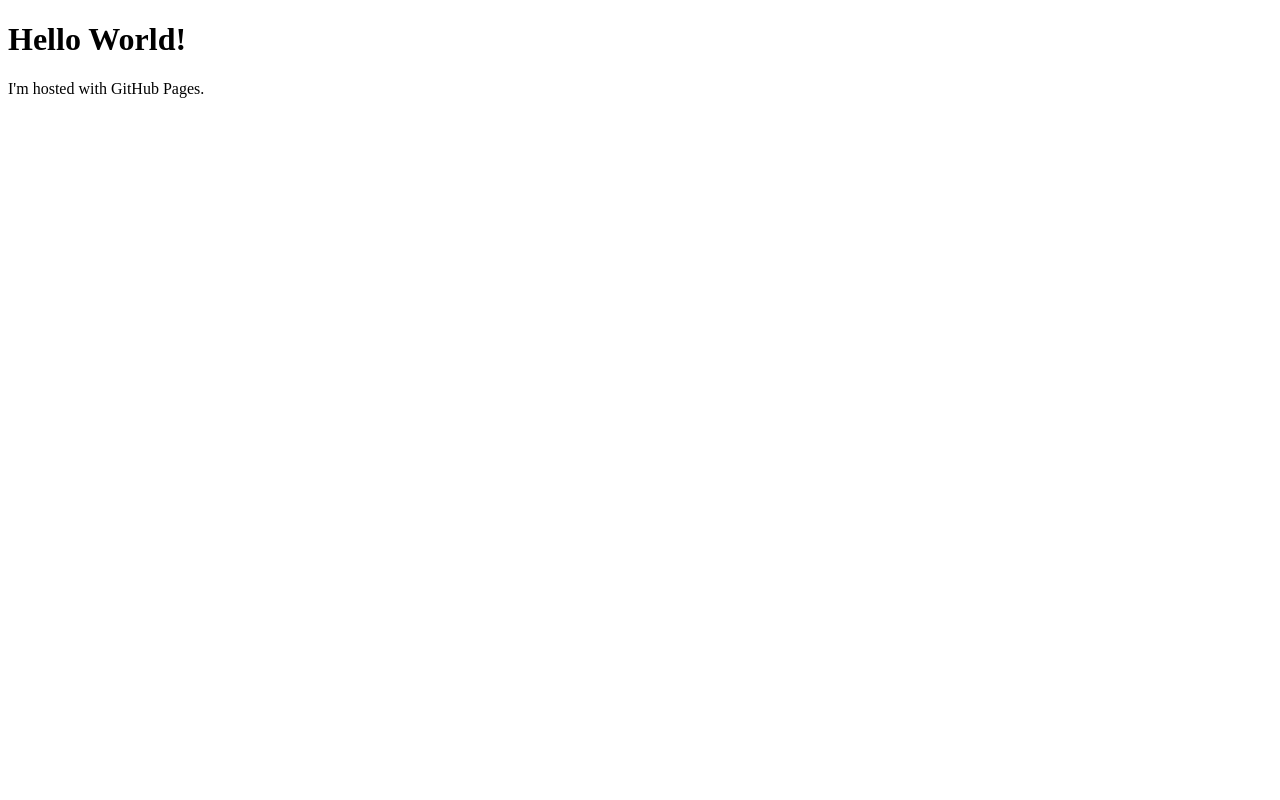
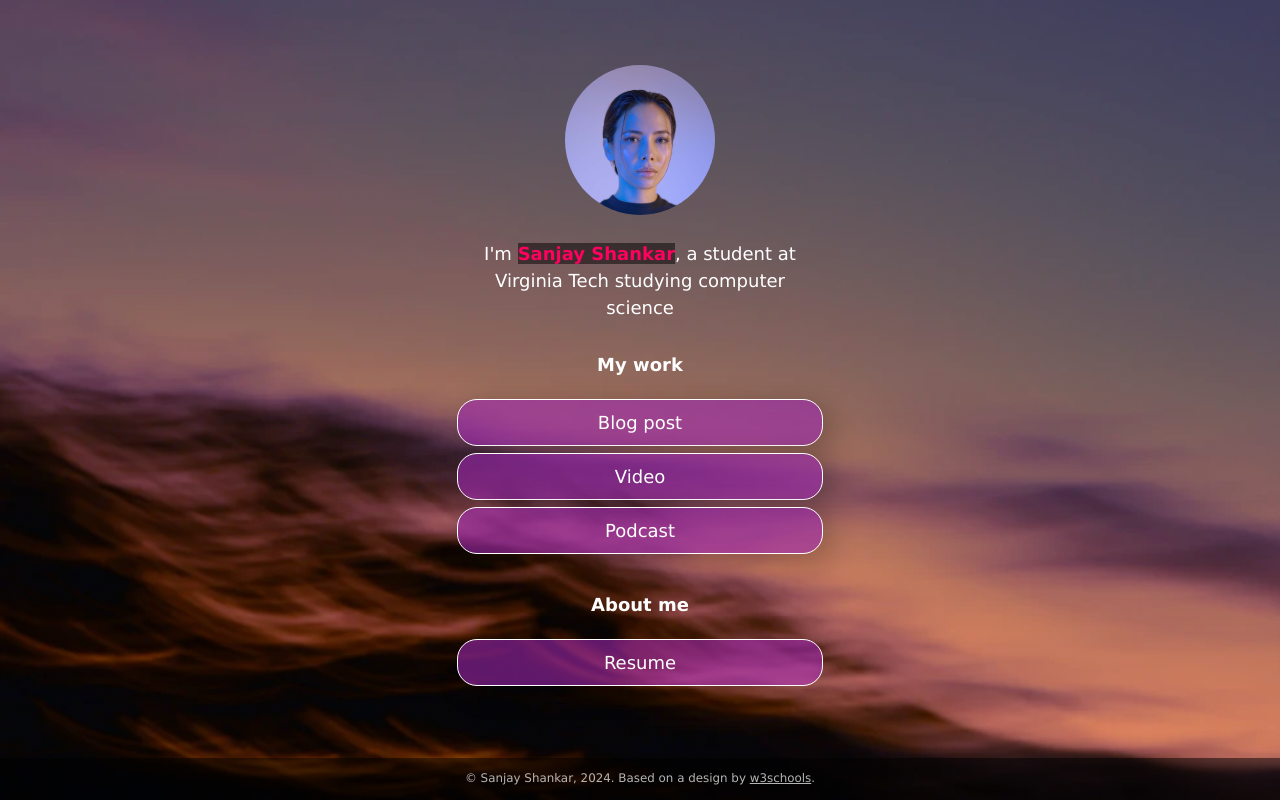
Before and after one commit to SanjayShankar598/SanjayShankar598.github.io, a plain HTML site: page index.html in a window 1280 px wide. Drawn offline with Linux system fonts and the light colour scheme.

Commit message:
updated site

```diff
--- /dev/null
+++ b/css/style.css
@@ -0,0 +1,231 @@
+:root {
+    --primaryText: #fff;
+    --secondaryText: #ff015e;
+    --primary: rgba(156, 39, 176, .60);
+    --secondary: rgba(255, 1, 94, .60);
+    --buttonHover: rgba(156, 39, 176, .40);
+    --smallButtonHover: rgba(0, 0, 0, .25);
+}
+
+html {
+    box-sizing: border-box;
+    /* keeps button boxes within phone screen width */
+    -ms-text-size-adjust: 100%;
+    -webkit-text-size-adjust: 100%;
+    height: 100%;
+}
+
+*,
+*:before,
+*:after {
+    box-sizing: inherit;
+}
+
+body {
+    margin: 0;
+    min-height: 100%;
+    /* The image used for the site background. Try changing skyscape.jpg to stars.jpg. Put a replacement photo in the images folder and, in line 21 below, replace skyscape.jpg with yourbackgroundfilename.jpg */
+    /* The linear gradient darkens the image, like putting a sunglasses lens on top of it. If you want to darken the image even more, change 0.1 (both times) to 0.3 or higher */
+    background: linear-gradient(rgba(0, 0, 0, 0.1), rgba(0, 0, 0, 0.1)), url(../images/skyscape.jpg);
+    /* Prevents the browser from repeating or "tiling" the background image */
+    background-repeat: no-repeat;
+    background-position: center;
+    /* Freezes the image so that even the content scrolls down, the background stays put */
+    background-attachment: fixed;
+    /* Resizes the background image to cover the entire container */
+    background-size: cover;
+    font-family: Futura, Verdana, sans-serif;
+    line-height: 1.5;
+    font-size: 18px;
+    display: flex;
+    flex-direction: column;
+    justify-content: space-around;
+    align-items: center;
+}
+
+h1 {
+    font-size: 1em;
+}
+
+h2 {
+    font-size: 1em;
+    margin-bottom: 0;
+}
+
+img {
+    margin: .5em 1em;
+    /* border: 1px solid #ccc; */
+    border-radius: 50%;
+    height: 150px;
+    max-width: 100%;
+    object-fit: cover;
+    /* Resizes the image to cover the entire container */
+}
+
+.container {
+    text-align: center;
+    width: 100%;
+    padding: 0;
+    margin-right: auto;
+    margin-left: auto;
+    flex: 1;
+    display: flex;
+    flex-direction: column;
+    justify-content: center;
+}
+
+.image-container {
+    text-align: center;
+    width: 100%;
+}
+
+.main-text-color {
+    color: var(--primaryText);
+}
+
+.name {
+    color: var(--secondaryText);
+}
+
+.name strong {
+    background-color: rgba(0, 0, 0, 0.50);
+}
+
+.section-header {
+    padding-top: .5em;
+}
+
+.button,
+.intro,
+.links-container,
+.slidedown,
+.external-link {
+    width: 100%;
+    min-width: 50%;
+    padding: .5em 1em;
+    text-decoration: none;
+    color: inherit;
+    text-align: center;
+}
+
+.button, .external-link {
+    border: 1px solid var(--primaryText);
+    border-radius: 20px;
+    box-shadow: 7px 6px 28px 1px rgba(0, 0, 0, 0.24);
+    overflow: hidden;
+    white-space: nowrap;
+    display: inline-block;
+    background-color: var(--primary);
+    cursor: pointer;
+    transition: 0.2s all;
+}
+
+.button:not(.highlight) {
+    background-color: var(--primary);
+}
+
+@media (hover: hover) {
+    .button:hover { background-color: var(--buttonHover); }
+}
+
+.button.highlight {
+    background-color: var(--secondary);
+}
+
+.button:active, .external-link:active {
+    transform: scale(0.98);
+    /* Scaling button to 0.98 to its original size */
+    box-shadow: 3px 2px 22px 1px rgba(0, 0, 0, 0.24);
+    /* Lowering the shadow */
+}
+
+.intro {
+    margin: 0 auto;
+}
+
+.section {
+    margin-top: 1em;
+}
+
+.slidedown {
+    margin: 0 auto;
+    padding: 0;
+    -webkit-transition: height .4s ease;
+    -o-transition: height .4s ease;
+    transition: height .4s ease;
+    overflow: hidden;
+    height: 0;
+}
+
+.external-link {
+    border: 1px solid var(--primaryText);
+    border-radius: 20px;
+    background-color: transparent;
+    display: flex;
+    align-items: center;
+    justify-content: center;
+    padding: 0;
+    margin: .5em auto 1.5em auto;
+    text-decoration: none;
+    color: inherit;
+    height: 2em;
+    width: 6em;
+}
+
+.external-link:hover {
+    background-color: var(--smallButtonHover)
+}
+
+.description {
+    display: flex;
+    text-align: left;
+    flex-direction: column;
+    padding: 0 .6em;
+}
+
+.description > p {
+    margin: .5em 0;
+}
+
+.footer {
+  font-size: .66em;
+  background-color: rgba(0, 0, 0, .5);
+  color: rgba(225, 225, 225, .8);
+  text-decoration: none;
+  width: 100%;
+  min-height: 3em;
+  display: flex;
+  align-items: center;
+  justify-content: center;
+  position: relative;
+}
+
+.footer a {
+    color: inherit;
+}
+
+/* Media queries allow you to change style properties according to the screen width. In this case, if the screen is AT LEAST 540 pixels wide (bigger than a standard phone), the .container resizes to 540 pixels and the buttons and intro resize to 85% of the container width */
+@media (min-width: 540px) {
+    .container {
+        max-width: 540px;
+    }
+
+    .button,
+    .intro,
+    .slidedown {
+        width: 85%;
+    }
+}
+
+/* If the screen is AT LEAST 768 pixels wide (standard tablet or larger), the .container resizes to 750 pixels and the buttons and intro resize to 40% of the container width */
+@media (min-width: 768px) {
+    .container {
+        max-width: 768px;
+    }
+
+    .button,
+    .intro,
+    .slidedown {
+        width: 40%;
+    }
+}
--- a/index.html
+++ b/index.html
@@ -1,11 +1,74 @@
 <!DOCTYPE html>
-<html>
-    <body>
-        <h1>
-            Hello World!
-        </h1>
-        <p>
-            I'm hosted with GitHub Pages.
-        </p>
-    </body>
+<!-- This page is adapted from w3schools "How to make a link tree website https://www.w3schools.com/howto/howto_website_create_linktree.asp" -->
+<html lang="en">
+
+<head>
+  <meta charset="utf-8" />
+  <meta name="viewport" content="width=device-width, initial-scale=1" />
+  <!-- Add your name below -->
+  <title>Sanjay Shankar</title>
+  <link rel="stylesheet" href="css/style.css">
+</head>
+
+<body class="main-text-color">
+  <!-- Content container. Everything except footer goes here -->
+  <div class="container">
+    <!-- Image and name container. Put your replacement photo—which you should crop to be square—in the images folder, then change the source attribute to images/yourportraitfilename.jpg. This path says, "Look in the images folder for yourportraitfilename.jpg." Be sure to change the alt text, too. -->
+    <div class="image-container">
+      <img src="images/portrait.jpg" alt="Photo by Art Hauntington">
+    </div>
+    <div class="intro">
+      I'm <span class="name"><strong>Sanjay Shankar</strong></span>, a student at Virginia Tech studying computer science
+    </div>
+    <div class="section-header">
+      <h1>My work</h1>
+    </div>
+    <!-- Replace the # inside of the href="#" with your links. -->
+    <div class="links-container">
+      <div class="button toggle">Blog post</div>
+      <div class="slidedown">
+        <div class="description">
+          <h2>Blog post title</h2>
+          <p>Here, add a short but appealing description of your blog post.</p>
+          <a href="#" class="external-link" target="_blank">Read</a>
+        </div>
+      </div>
+
+      <div class="button toggle">Video</div>
+      <div class="slidedown">
+        <div class="description">
+          <h2>Video title</h2>
+          <p>Add a short but appealing description of your video.</p>
+          <a href="#" class="external-link" target="_blank">Watch</a>
+        </div>
+      </div>
+
+      <div class="button toggle">Podcast</div>
+      <div class="slidedown">
+        <div class="description">
+          <h2>Podcast title</h2>
+          <p>Add a short but appealing description of your podcast</p>
+          <a href="#" class="external-link" target="_blank">Listen</a>
+        </div>
+      </div>
+    </div>
+
+    <!-- Replace # with PDF from Google Docs, or replace the entire section with whatever you want. Or delete it! Or add another section below it!-->
+    <div class="section-header">
+      <h1>About me</h1>
+    </div>
+
+    <div class="links-container">
+      <a href="https://drive.google.com" class="button" target="_blank">Resume</a>
+    </div>
+
+  </div>
+  <div class="footer">
+    <p>© Sanjay Shankar, 2024. Based on a design by <a
+        href="https://www.w3schools.com/howto/howto_website_create_linktree.asp" target="_blank">w3schools</a>.
+    </p>
+  </div>
+  <script type="text/javascript" src="js/slider.js"></script>
+</body>
+
 </html>
--- /dev/null
+++ b/js/slider.js
@@ -0,0 +1,19 @@
+document.addEventListener("DOMContentLoaded", () => {
+  const a = document.querySelectorAll(".toggle");
+  a.forEach((e) => {
+    e.addEventListener("click", function () {
+      let slider = this.nextElementSibling;
+      if (slider.style.height) {
+        slider.style.height = null;
+        e.classList.remove("highlight");
+      } else {
+        document.querySelectorAll(".toggle.highlight").forEach((f) => {
+          f.classList.remove("highlight");
+          f.nextElementSibling.style.height = null;
+        });
+        e.classList.add("highlight");
+        slider.style.height = slider.scrollHeight + "px";
+      }
+    })
+  })
+})
```
Also changed, not shown: images/portrait.jpg (added), images/skyscape.jpg (added), images/stars.jpg (added), 1 other file.
